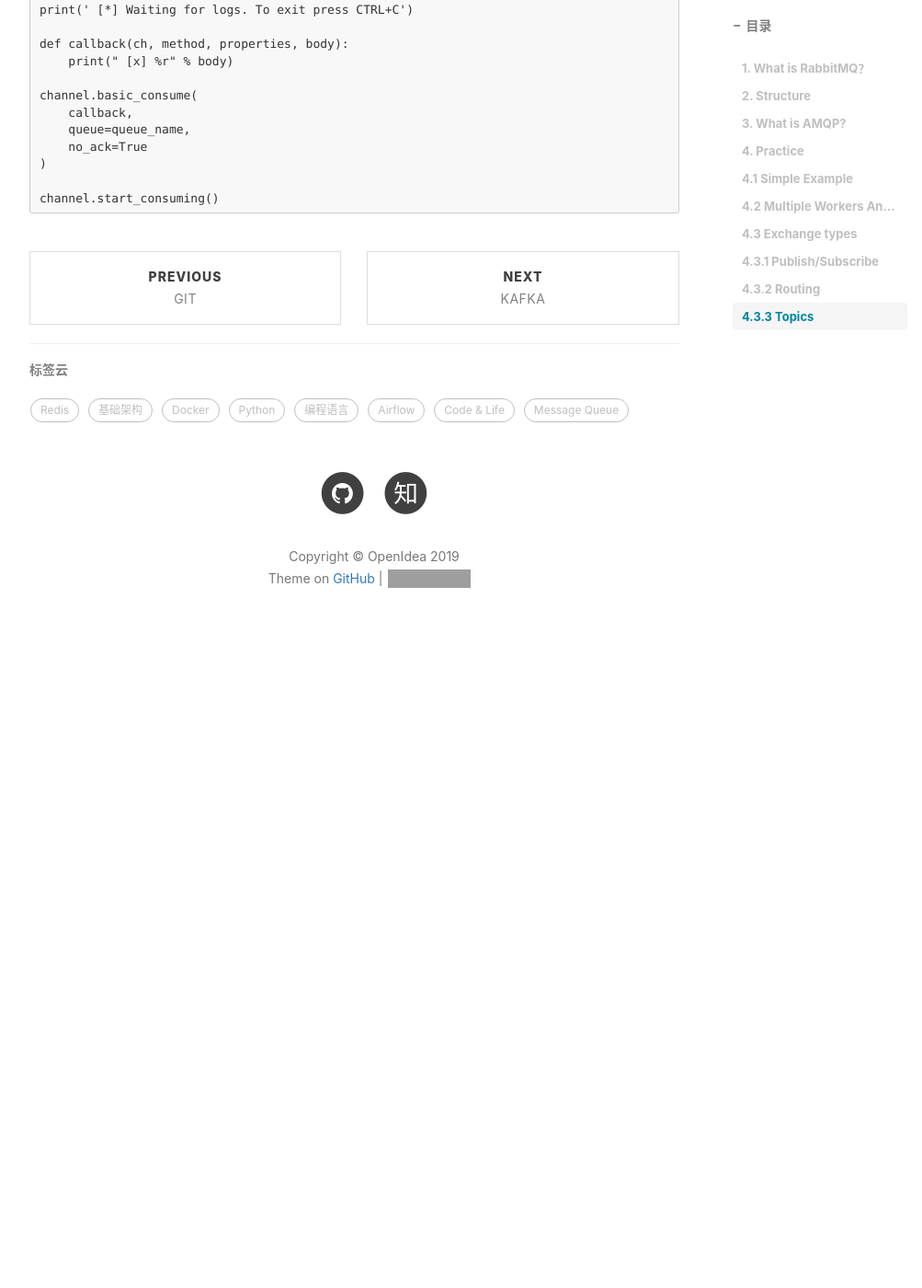
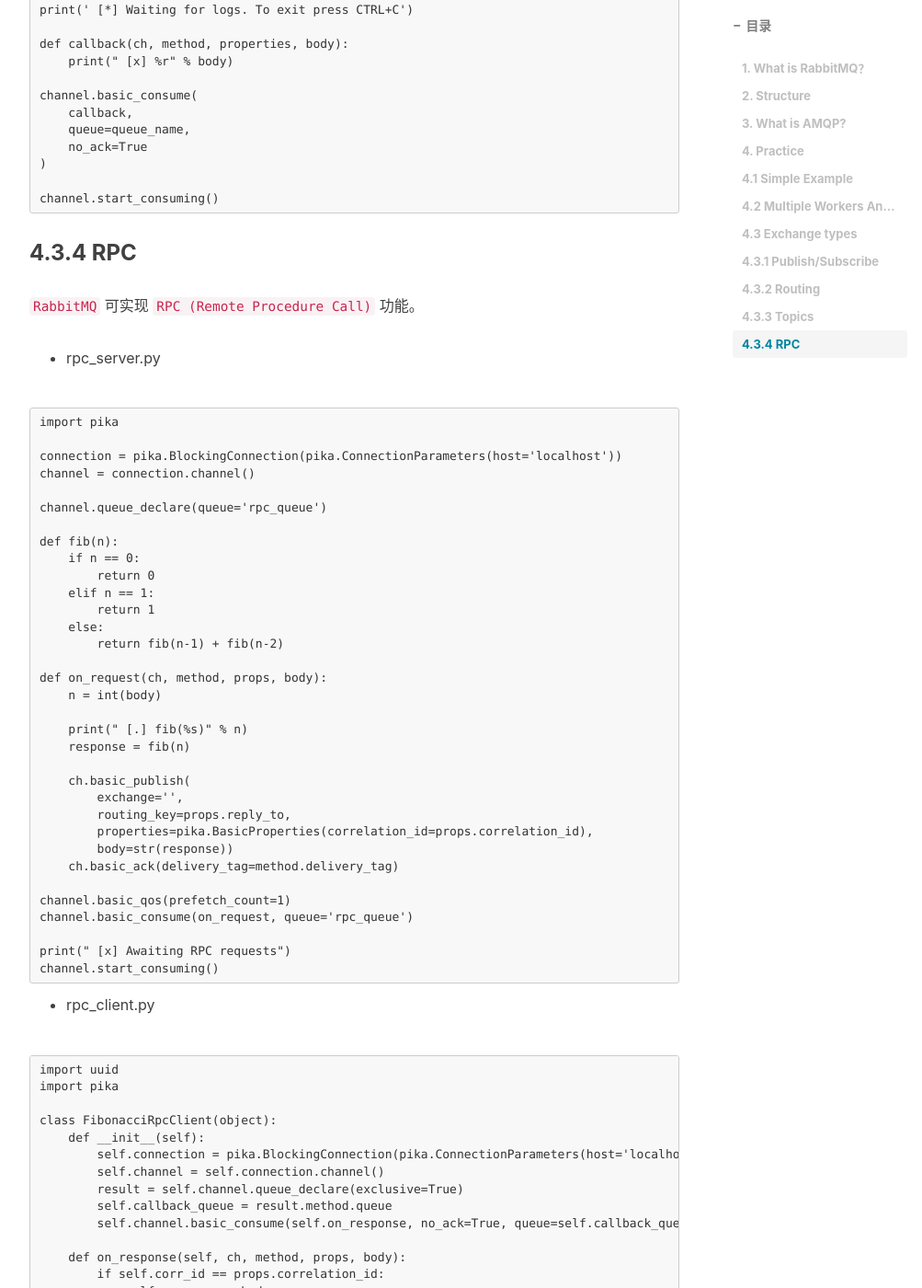
Before and after one commit to zyt312074545/zyt312074545.github.io, a Jekyll site: the page built from _posts/2019-02-11-mq-1.md, in a window 1280 px wide and 1400 px high, scrolled down 7070 px. Shown: the whole window at 92% size, without its empty margins (233-1236 px from the left). Built offline with Jekyll 4.4.1, drawn with Linux system fonts in a browser that asks for light colours; nearby versions of some CDN libraries; comment, search, counter and statistics services are not loaded; before the commit the page ends 7803 px from its top, so only the background shows below that; some of the changed text lies outside the part shown; grey boxes are pictures that could not be loaded.

Commit message:
update rabbitmq

````diff
--- a/_posts/2019-02-11-mq-1.md
+++ b/_posts/2019-02-11-mq-1.md
@@ -336,3 +336,86 @@ channel.basic_consume(
 
 channel.start_consuming()
 ```
+
+### 4.3.4 RPC
+
+`RabbitMQ` 可实现 `RPC (Remote Procedure Call)` 功能。
+
+- rpc_server.py
+
+```
+import pika
+
+connection = pika.BlockingConnection(pika.ConnectionParameters(host='localhost'))
+channel = connection.channel()
+
+channel.queue_declare(queue='rpc_queue')
+
+def fib(n):
+    if n == 0:
+        return 0
+    elif n == 1:
+        return 1
+    else:
+        return fib(n-1) + fib(n-2)
+
+def on_request(ch, method, props, body):
+    n = int(body)
+
+    print(" [.] fib(%s)" % n)
+    response = fib(n)
+
+    ch.basic_publish(
+        exchange='',
+        routing_key=props.reply_to,
+        properties=pika.BasicProperties(correlation_id=props.correlation_id),
+        body=str(response))
+    ch.basic_ack(delivery_tag=method.delivery_tag)
+
+channel.basic_qos(prefetch_count=1)
+channel.basic_consume(on_request, queue='rpc_queue')
+
+print(" [x] Awaiting RPC requests")
+channel.start_consuming()
+```
+
+- rpc_client.py
+
+```
+import uuid
+import pika
+
+class FibonacciRpcClient(object):
+    def __init__(self):
+        self.connection = pika.BlockingConnection(pika.ConnectionParameters(host='localhost))
+        self.channel = self.connection.channel()
+        result = self.channel.queue_declare(exclusive=True)
+        self.callback_queue = result.method.queue
+        self.channel.basic_consume(self.on_response, no_ack=True, queue=self.callback_queue)
+
+    def on_response(self, ch, method, props, body):
+        if self.corr_id == props.correlation_id:
+            self.response = body
+
+    def call(self, n):
+        self.response = None
+        self.corr_id = str(uuid.uuid4())
+        self.channel.basic_publish(
+            exchange='',
+            routing_key='rpc_queue',
+            properties=pika.BasicProperties(
+                reply_to=self.callback_queue,
+                correlation_id=self.corr_id,
+            ),
+            body=str(n))
+
+        while self.response is None:
+            self.connection.process_data_events()
+        return int(self.response)
+
+fibonacci_rpc = FibonacciRpcClient()
+
+print(" [x] Requesting fib(30)")
+response = fibonacci_rpc.call(30)
+print(" [.] Got %r" % response)
+```
````
